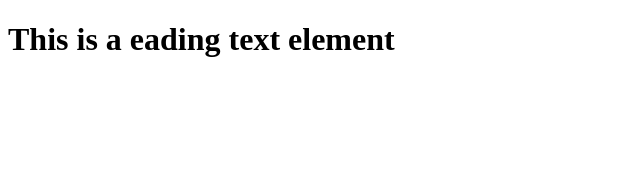
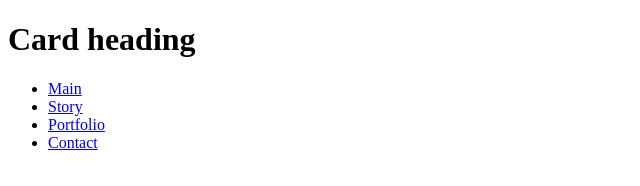
Before and after one commit to Biggy-walata/Version, a plain HTML site: page index.html in a window 1280 px wide. Shown: the whole page, without its empty margins (0-640 px from the left). Drawn offline with Linux system fonts and the light colour scheme.

Commit message:
Html with card heading

```diff
--- a/index.html
+++ b/index.html
@@ -6,11 +6,20 @@
     <title>Version app</title>
 </head>
 <body>
-<div class="container">
+<div class="new-container">
+    <div class="card">
+        <div class="card-heading">
+            <h1>Card heading</h1>
+            <ul>
+                <li><a href="#">Main</a></li>
+                <li><a href="#">Story</a></li>
+                <li><a href="#">Portfolio</a></li>
+                <li><a href="#">Contact</a></li>
 
-</div>
-<div class="inner-container">
-    <h1>This is a eading text element</h1>
+
+            </ul>
+        </div>
+    </div>
 </div>
 </body>
 </html>
```
